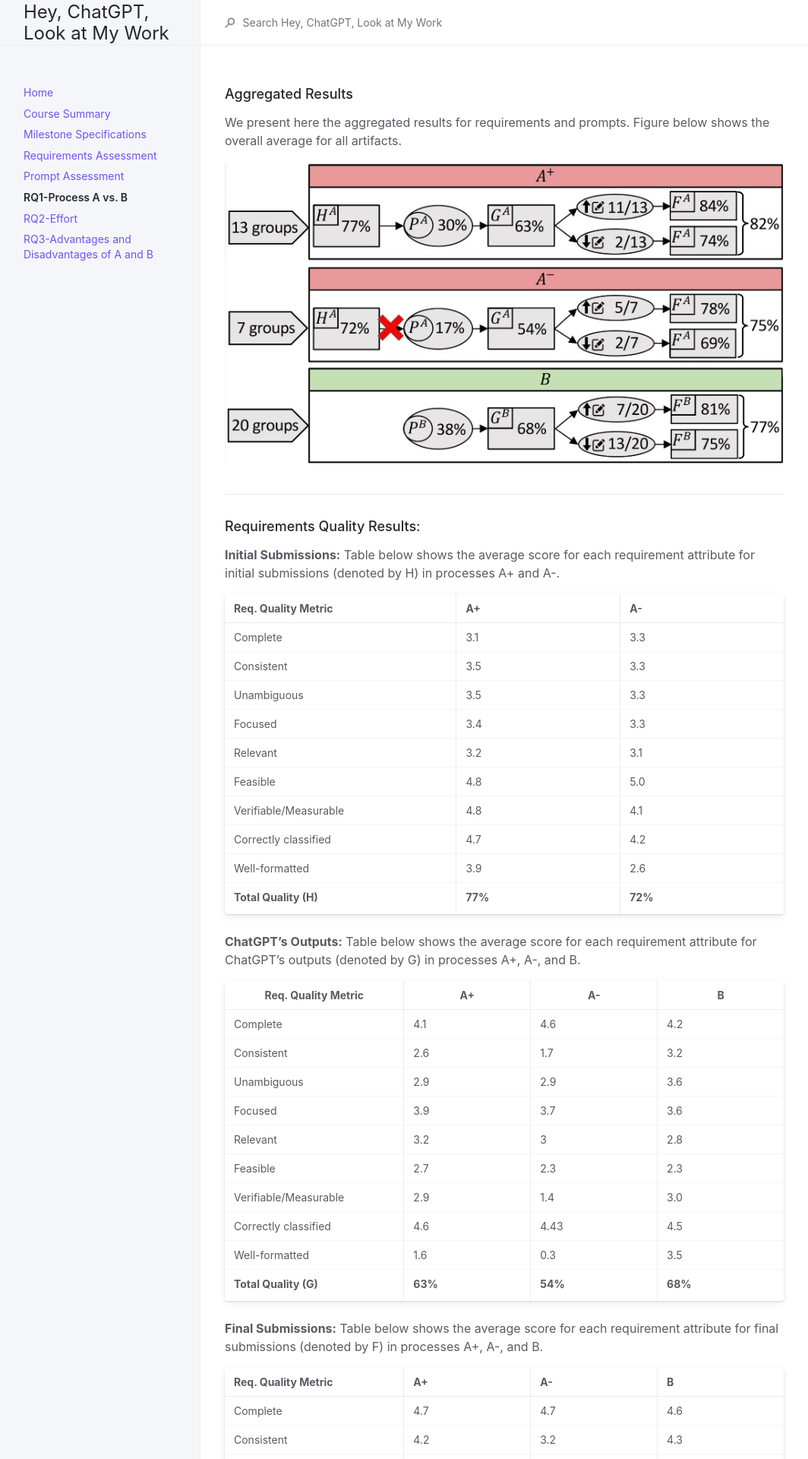
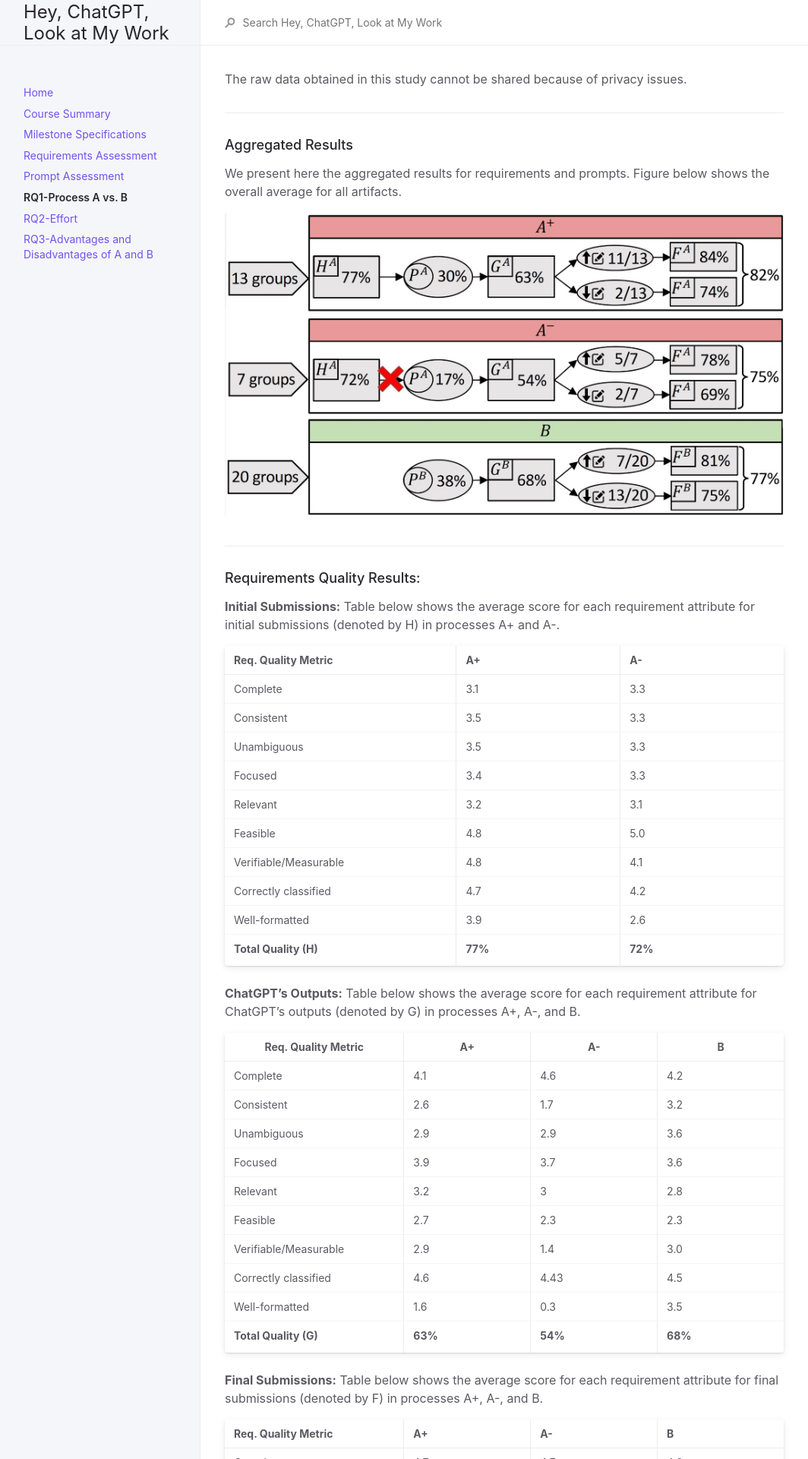
Before and after one commit to anonymousresearcher2020/anonymousresearcher2020.github.io, a Jekyll site: the page built from docs/RQ1.md, in a window 1280 px wide. Shown: the top 1920 px of the page at 76% size, without its empty margins (108-1172 px from the left). Built offline with Jekyll 4.4.1, drawn with Linux system fonts in a browser that asks for light colours.

Commit message:
adding privacy statement

```diff
--- a/docs/RQ1.md
+++ b/docs/RQ1.md
@@ -4,6 +4,10 @@ title: RQ1-Process A vs. B
 nav_order: 5
 has_children: false
 permalink: /docs/RQ1
+---
+
+The raw data obtained in this study cannot be shared because of privacy issues.
+
 ---
 ### Aggregated Results
 
```
